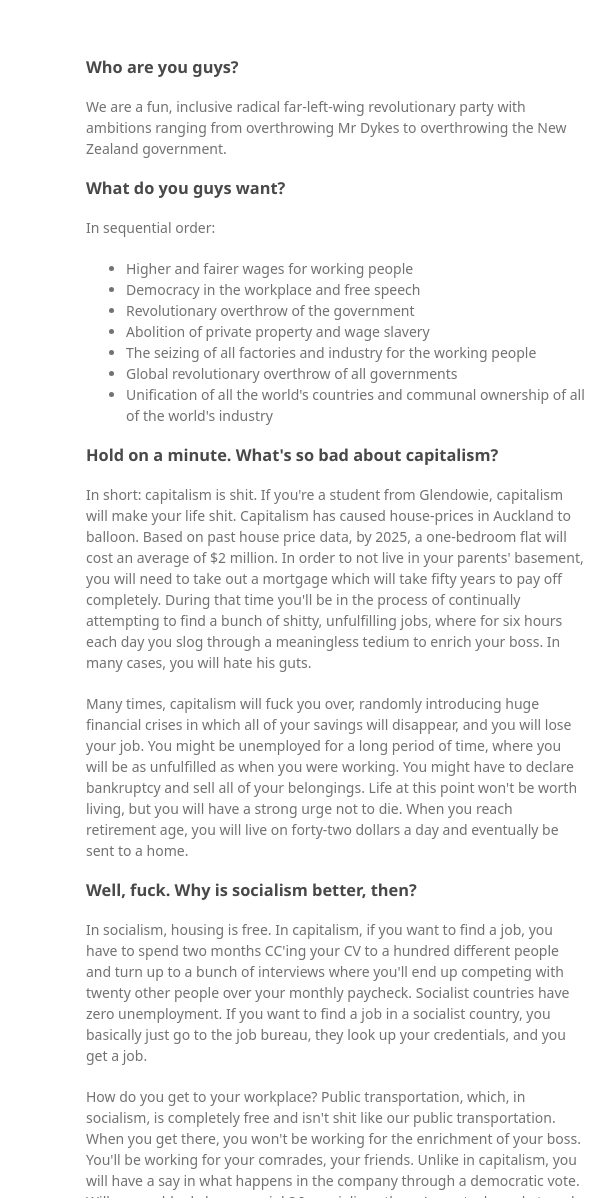
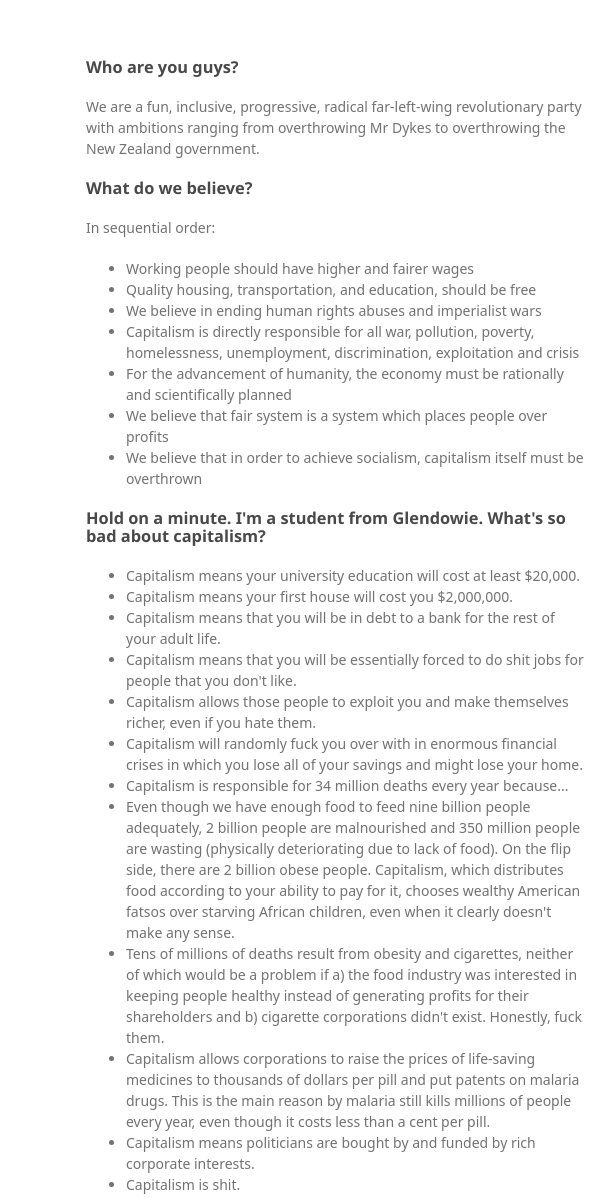
Before and after one commit to cpgc/cpgc.github.io, a plain HTML site: page index.html in a window 1280 px wide. Shown: the top 1198 px of the page, 484-1099 px from the left. Drawn offline with Linux system fonts and the light colour scheme; a web font is replaced by a local one.

Commit message:
Update index.html

```diff
--- a/index.html
+++ b/index.html
@@ -43,35 +43,58 @@
 <h3>
 <a id="who-you-guys" class="anchor" href="#who-you-guys" aria-hidden="true"><span aria-hidden="true" class="octicon octicon-link"></span></a>Who are you guys?</h3>
 
-<p>We are a fun, inclusive radical far-left-wing revolutionary party with ambitions ranging from overthrowing Mr Dykes to overthrowing the New Zealand government.</p>
+<p>We are a fun, inclusive, progressive, radical far-left-wing revolutionary party with ambitions ranging from overthrowing Mr Dykes to overthrowing the New Zealand government.</p>
 
 <h3>
-<a id="what-do-we-want class="anchor" href="#what-do-we-want" aria-hidden="true"><span aria-hidden="true" class="octicon octicon-link"></span></a>What do you guys want?</h3>
+<a id="what-do-socialists-believe class="anchor" href="#what-do-socialists-believe" aria-hidden="true"><span aria-hidden="true" class="octicon octicon-link"></span></a>What do we believe?</h3>
 
 <p>In sequential order:</p>
 <ul>
-  <li>Higher and fairer wages for working people</li>
-  <li>Democracy in the workplace and free speech</li>
-  <li>Revolutionary overthrow of the government</li>
-  <li>Abolition of private property and wage slavery</li>
-  <li>The seizing of all factories and industry for the working people</li>
-  <li>Global revolutionary overthrow of all governments</li>
-  <li>Unification of all the world's countries and communal ownership of all of the world's industry</li>
+  <li>Working people should have higher and fairer wages</li>
+  <li>Quality housing, transportation, and education, should be free</li>
+  <li>We believe in ending human rights abuses and imperialist wars</li>
+  <li>Capitalism is directly responsible for all war, pollution, poverty, homelessness, unemployment, discrimination, exploitation and crisis</li>
+  <li>For the advancement of humanity, the economy must be rationally and scientifically planned</li>
+  <li>We believe that fair system is a system which places people over profits</li>
+  <li>We believe that in order to achieve socialism, capitalism itself must be overthrown</li>
 </ul>
 
 <h3>
-<a id="capitalism-bad" class="anchor" href="#capitalism-bad" aria-hidden="true"><span aria-hidden="true" class="octicon octicon-link"></span></a>Hold on a minute. What's so bad about capitalism?</h3>
+<a id="capitalism-bad" class="anchor" href="#capitalism-bad" aria-hidden="true"><span aria-hidden="true" class="octicon octicon-link"></span></a>Hold on a minute. I'm a student from Glendowie. What's so bad about capitalism?</h3>
 
-<p>In short: capitalism is shit. If you're a student from Glendowie, capitalism will make your life shit. Capitalism has caused house-prices in Auckland to balloon. Based on past house price data, by 2025, a one-bedroom flat will cost an average of $2 million. In order to not live in your parents' basement, you will need to take out a mortgage which will take fifty years to pay off completely. During that time you'll be in the process of continually attempting to find a bunch of shitty, unfulfilling jobs, where for six hours each day you slog through a meaningless tedium to enrich your boss. In many cases, you will hate his guts. </p>
-
-<p>Many times, capitalism will fuck you over, randomly introducing huge financial crises in which all of your savings will disappear, and you will lose your job. You might be unemployed for a long period of time, where you will be as unfulfilled as when you were working. You might have to declare bankruptcy and sell all of your belongings. Life at this point won't be worth living, but you will have a strong urge not to die. When you reach retirement age, you will live on forty-two dollars a day and eventually be sent to a home.</p>
+  <ul>
+    <li>Capitalism means your university education will cost at least $20,000.</li>
+    <li>Capitalism means your first house will cost you $2,000,000.</li>
+    <li>Capitalism means that you will be in debt to a bank for the rest of your adult life.</li>
+    <li>Capitalism means that you will be essentially forced to do shit jobs for people that you don't like.</li>
+    <li>Capitalism allows those people to exploit you and make themselves richer, even if you hate them.</li>
+    <li>Capitalism will randomly fuck you over with in enormous financial crises in which you lose all of your savings and might lose your home.</li>
+    <li>Capitalism is responsible for 34 million deaths every year because...</li>
+    <li>Even though we have enough food to feed nine billion people adequately, 2 billion people are malnourished and 350 million people are wasting (physically deteriorating due to lack of food). On the flip side, there are 2 billion obese people. Capitalism, which distributes food according to your ability to pay for it, chooses wealthy American fatsos over starving African children, even when it clearly doesn't make any sense.</li>
+    <li>Tens of millions of deaths result from obesity and cigarettes, neither of which would be a problem if a) the food industry was interested in keeping people healthy instead of generating profits for their shareholders and b) cigarette corporations didn't exist. Honestly, fuck them. </li>
+    <li>Capitalism allows corporations to raise the prices of life-saving medicines to thousands of dollars per pill and put patents on malaria drugs. This is the main reason by malaria still kills millions of people every year, even though it costs less than a cent per pill.</li>
+     <li>Capitalism means politicians are bought by and funded by rich corporate interests.</li>
+     <li>Capitalism is shit.</li>
+  </ul>
 
 <h3>
-<a id="why-is-socialism-better" class="anchor" href="#why-is-socialism-better" aria-hidden="true"><span aria-hidden="true" class="octicon octicon-link"></span></a>Well, fuck. Why is socialism better, then?</h3>
+<a id="why-is-socialism-better" class="anchor" href="#why-is-socialism-better" aria-hidden="true"><span aria-hidden="true" class="octicon octicon-link"></span></a>Damn. Why is socialism better, then?</h3>
 
 <p>In socialism, housing is free. In capitalism, if you want to find a job, you have to spend two months CC'ing your CV to a hundred different people and turn up to a bunch of interviews where you'll end up competing with twenty other people over your monthly paycheck. Socialist countries have zero unemployment. If you want to find a job in a socialist country, you basically just go to the job bureau, they look up your credentials, and you get a job.</p>
 
-<p>How do you get to your workplace? Public transportation, which, in socialism, is completely free and isn't shit like our public transportation. When you get there, you won't be working for the enrichment of your boss. You'll be working for your comrades, your friends. Unlike in capitalism, you will have a say in what happens in the company through a democratic vote. Will you suddenly lose your job? In socialism, there <i>is</i></a> no stock market, and there are no economic crashes in which people have to be constantly laid off. Socialist countries <i>plan</i> their economies to make sure nothing unexpected happens and to ensure that you have complete security. And that growth doesn't just go to the billionaires - socialism is all about equality. Everyone benefits. </p>
+<p>How do you get to your workplace? Public transportation, which, in socialism, is completely free and isn't shit like our public transportation. When you get there, you won't be working for the enrichment of your boss. You'll be working for your comrades, your friends. Unlike in capitalism, you will have a say in what happens in the company through a democratic vote. Will you suddenly lose your job? In socialism, there <i>is</i></a> no stock market, and there are no economic crashes in which people have to be constantly laid off. Socialist countries <i>plan</i> their economies to make sure nothing unexpected happens and to ensure that people's lives improve. And that growth doesn't just go to the billionaires - socialism is all about equality. Everyone benefits. </p>
+
+<h3>
+<a id="socialism-and-state" class="anchor" href="#socialism-and-state" aria-hidden="true"><span aria-hidden="true" class="octicon octicon-link"></span></a>Isn't socialism about having a bigger government?</h3>
+
+<p>No. Fuck governments. Socialism is not an "expansion" of capitalist governments, because capitalist governments are part of capitalism. The end goal of socialism is the abolition of capitalism, and that entails the abolition of all capitalist governments.</p>
+
+<h3>
+<a id="north-korea" class="anchor" href="#north-korea" aria-hidden="true"><span aria-hidden="true" class="octicon octicon-link"></span></a>Isn't socialism like North Korea and stuff?</h3>
+
+<p>It is. Consider that up until the 1990's, North Korea matched (and overtook) South Korea. They did this while spending 25% of their GDP on their military, and under some of the most comprehensive and well-enforced economic embargoes and sanctions that have ever been imposed in recent history. Imagine if Australia stopped trading with New Zealand. Now imagine if China stopped trading with New Zealand. Honestly, we'd be pretty screwed. The only trade North Korea ever did was with other socialist countries, and in 1991, they all stopped trading with North Korea over the course of a month. North Korea then got hit with a famine, had their electrical infrastructure destroyed by flooding, had their agriculture destroyed by droughts - and don't forget, this is a country which had its industry and cities literally bombed flat during the Korean War - and this is what Pyongyang looks like today: </p>
+
+<img src="https://forwardforum.files.wordpress.com/2013/09/8587893993_cd29cf163b_o.jpg" alt="pyongyang" style="width:500px;">
 
 <h3>
 <a id="how-do-i-join" class="anchor" href="#how-do-i-join" aria-hidden="true"><span aria-hidden="true" class="octicon octicon-link"></span></a>Sounds good. How do I join?</h3>
```
